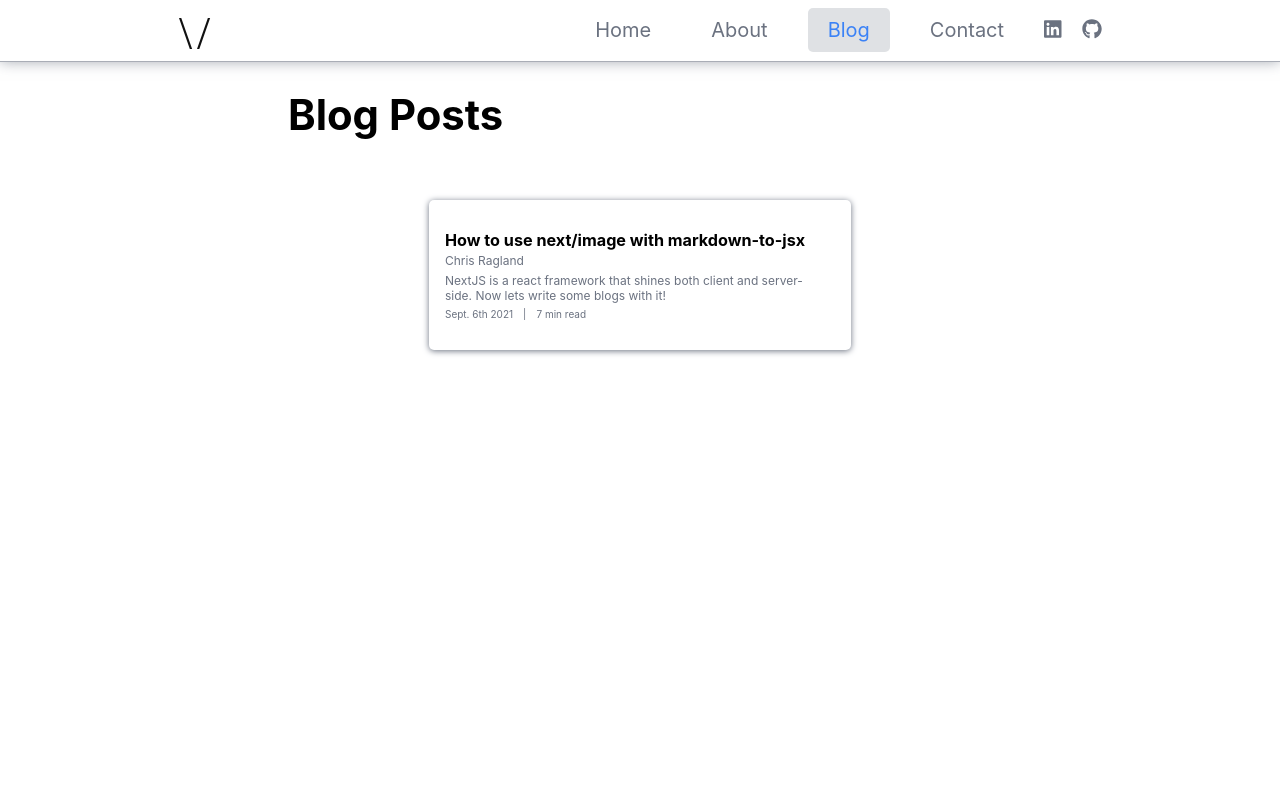
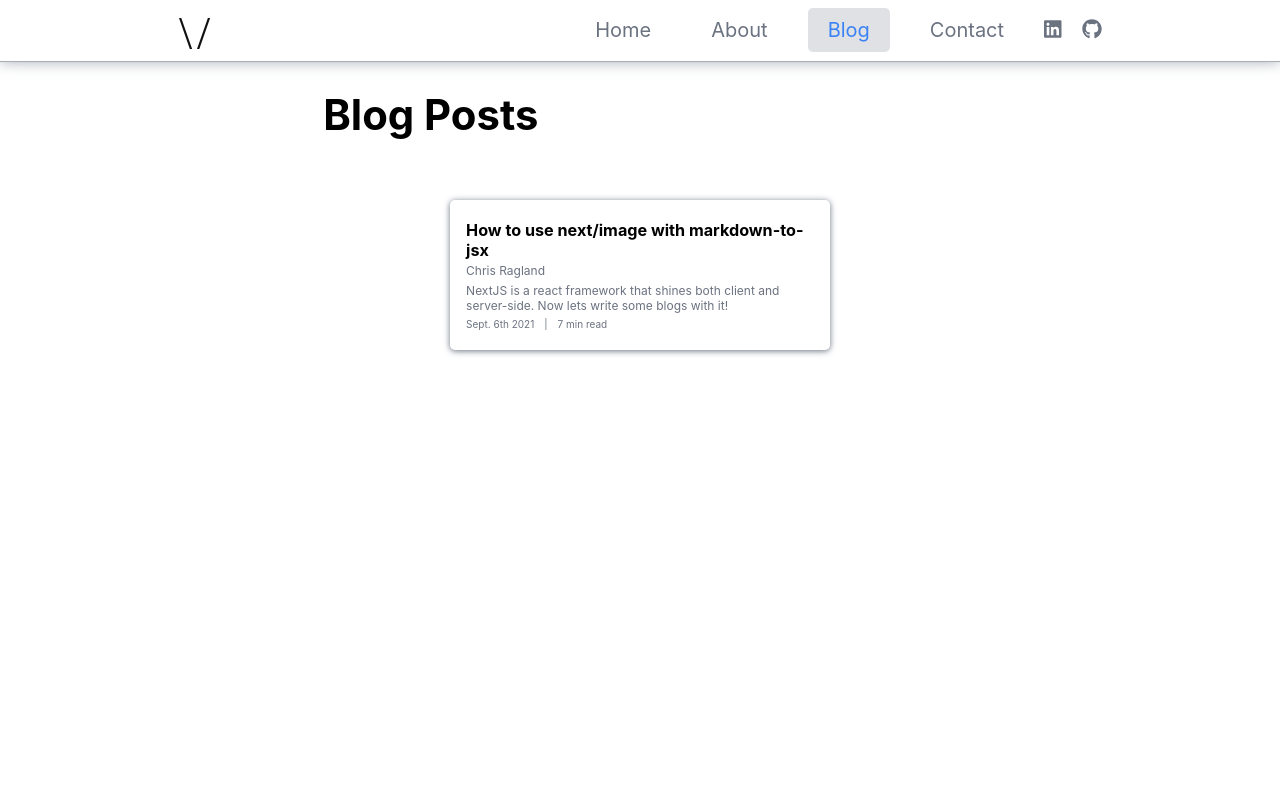
Before and after one commit to raglandc/vidal-production, a Next.js app: page /blog in a window 1280 px wide. Shown: the top 800 px of the page. Built offline with nearby package versions, Linux system fonts and the light colour scheme.

Commit message:
blog styling and work

```diff
--- a/components/UI/BlogListItem.tsx
+++ b/components/UI/BlogListItem.tsx
@@ -13,7 +13,6 @@ type BlogListItemProps = {
   date: string;
   readTime: string;
   excerpt: string;
-  image: string;
 };
 
 const BlogListItem = (props: BlogListItemProps) => {
--- a/pages/blog/blogIndex.module.css
+++ b/pages/blog/blogIndex.module.css
@@ -4,6 +4,7 @@
 
 .blogContainer {
   min-height: 100vh;
+  margin: 6.18rem auto 0 auto;
   margin-top: 6.18rem;
 }
 
@@ -11,3 +12,9 @@
   margin: 6rem auto;
   padding: 0;
 }
+
+@media only screen and (min-width: 700px) {
+  .blogContainer {
+    width: 90%;
+  }
+}
--- a/pages/blog/index.tsx
+++ b/pages/blog/index.tsx
@@ -18,7 +18,6 @@ const BlogPage = ({
     date: string;
     readTime: string;
     excerpt: string;
-    image: string;
   }[];
 }) => {
   return (
@@ -35,7 +34,6 @@ const BlogPage = ({
               author={post.author}
               date={post.date}
               excerpt={post.excerpt}
-              image={post.image}
               readTime={post.readTime}
             />
           );
```
